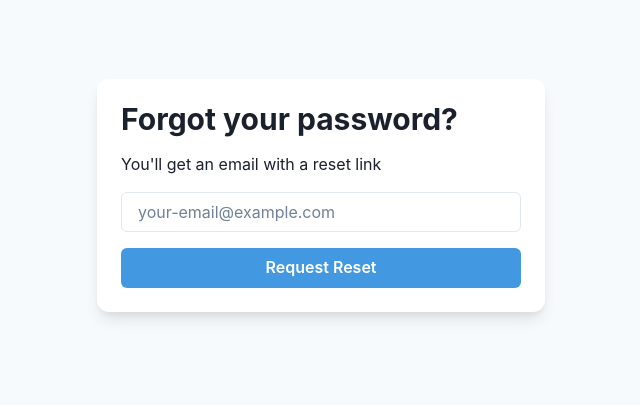
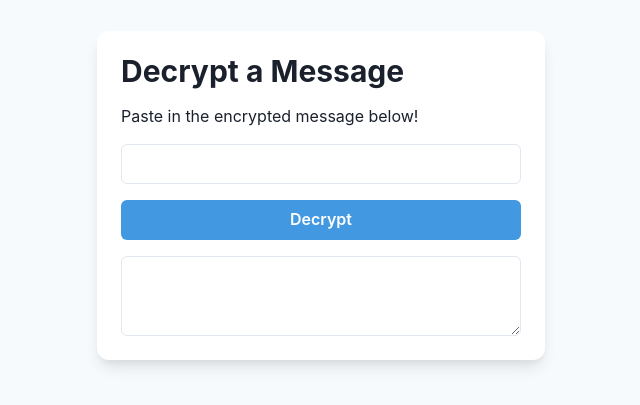
Before and after one commit to ratankaliani/timelock, a Next.js app: page /decrypt in a window 1280 px wide. Shown: the part 205-610 px from the top of the page, without its empty margins (319-959 px from the left). Built offline with nearby package versions, Linux system fonts and the light colour scheme.

Commit message:
err with decrypt format

```diff
--- a/pages/decrypt.tsx
+++ b/pages/decrypt.tsx
@@ -4,6 +4,10 @@ import type { NextPage } from "next";
 import { Inter } from "@next/font/google";
 import { useState } from "react";
 import { useRouter } from "next/router";
+import {defaultClientInfo, roundForTime, timelockDecrypt} from "tlock-js";
+require('isomorphic-fetch');
+
+
 
 import {
   Flex,
@@ -23,11 +27,13 @@ import {
   NumberInputStepper,
   NumberIncrementStepper,
   NumberDecrementStepper,
+  Textarea,
   Select,
+  VStack,
 } from "@chakra-ui/react";
+import timelock from "./components/timelock";
 
 const inter = Inter({ subsets: ["latin"] });
-
 // async function getInfo(e: { preventDefault: () => void }, hashedURL: string) {
 //   // UNIX start of testnet
 //   console.log("query", hashedURL)
@@ -43,8 +49,25 @@ const inter = Inter({ subsets: ["latin"] });
 const Home: NextPage = () => {
   const router = useRouter();
   const [duration, setDuration] = useState<number>(1);
+  const [message, setMessage] = useState<string>("");
+  const [encryptedMessage, setEncryptedMessage] = useState<string>("");
+  const [isDecrypted, setIsDecrypted] = useState<boolean>(false);
 
-  const { message } = router.query;
+  async function decrypt(encMessage: string) {
+    console.log(encMessage)
+    const ongoingDecryption = setTimeout(() => timelockDecrypt(encMessage)
+            .then(c => setMessage(c))
+            .catch(err => {
+                console.error(err)
+            })
+            .finally(() => {
+                setIsDecrypted(true);
+            })
+    )
+    // const decryptedMessage = await timelockDecrypt(encMessage);
+    // setMessage(decryptedMessage as string);
+    // setIsDecrypted(true);
+  }
 
   return (
     <>
@@ -54,7 +77,6 @@ const Home: NextPage = () => {
         <meta name="viewport" content="width=device-width, initial-scale=1" />
         <link rel="icon" href="/favicon.ico" />
       </Head>
-
       <Flex
         minH={"100vh"}
         align={"center"}
@@ -72,21 +94,21 @@ const Home: NextPage = () => {
           my={12}
         >
           <Heading lineHeight={1.1} fontSize={{ base: "2xl", md: "3xl" }}>
-            Forgot your password?
+            Decrypt a Message
           </Heading>
           <Text
             fontSize={{ base: "sm", sm: "md" }}
             color={useColorModeValue("gray.800", "gray.400")}
           >
-            You&apos;ll get an email with a reset link
+            Paste in the encrypted message below!
           </Text>
-          <FormControl id="email">
-            <Input
-              placeholder="your-email@example.com"
-              _placeholder={{ color: "gray.500" }}
-              type="email"
-            />
-          </FormControl>
+          <Input
+            placeholder=""
+            _placeholder={{ color: "gray.500" }}
+            type="text"
+            defaultValue={router.query.message as string}
+            onChange={(e) => setEncryptedMessage(e.target.value)}
+          />
           <Stack spacing={6}>
             <Button
               bg={"blue.400"}
@@ -94,12 +116,25 @@ const Home: NextPage = () => {
               _hover={{
                 bg: "blue.500",
               }}
+              onClick = {(e) => {
+                decrypt(encryptedMessage);
+              }}
               // onClick = {(e) => parseTime(e, message as string)
               // }
             >
-              Request Reset
+              Decrypt
             </Button>
           </Stack>
+          <Stack spacing={6}>
+            <Textarea
+              color={"white"}
+              value={message}
+              // onClick = {(e) => parseTime(e, message as string)
+              // }
+            >
+
+            </Textarea>
+        </Stack>
         </Stack>
       </Flex>
     </>
--- a/pages/index.tsx
+++ b/pages/index.tsx
@@ -3,8 +3,8 @@ import Image from "next/image";
 import { Inter } from "@next/font/google";
 import { useState } from "react";
 // @ts-ignore
-import {defaultClientInfo, roundForTime, timelockDecrypt, timelockEncrypt} from "tlock-js";
-// require('isomorphic-fetch');
+import {defaultClientInfo, roundForTime, timelockEncrypt} from "tlock-js";
+require('isomorphic-fetch');
 import * as dotenv from 'dotenv'
 dotenv.config()
 
```
